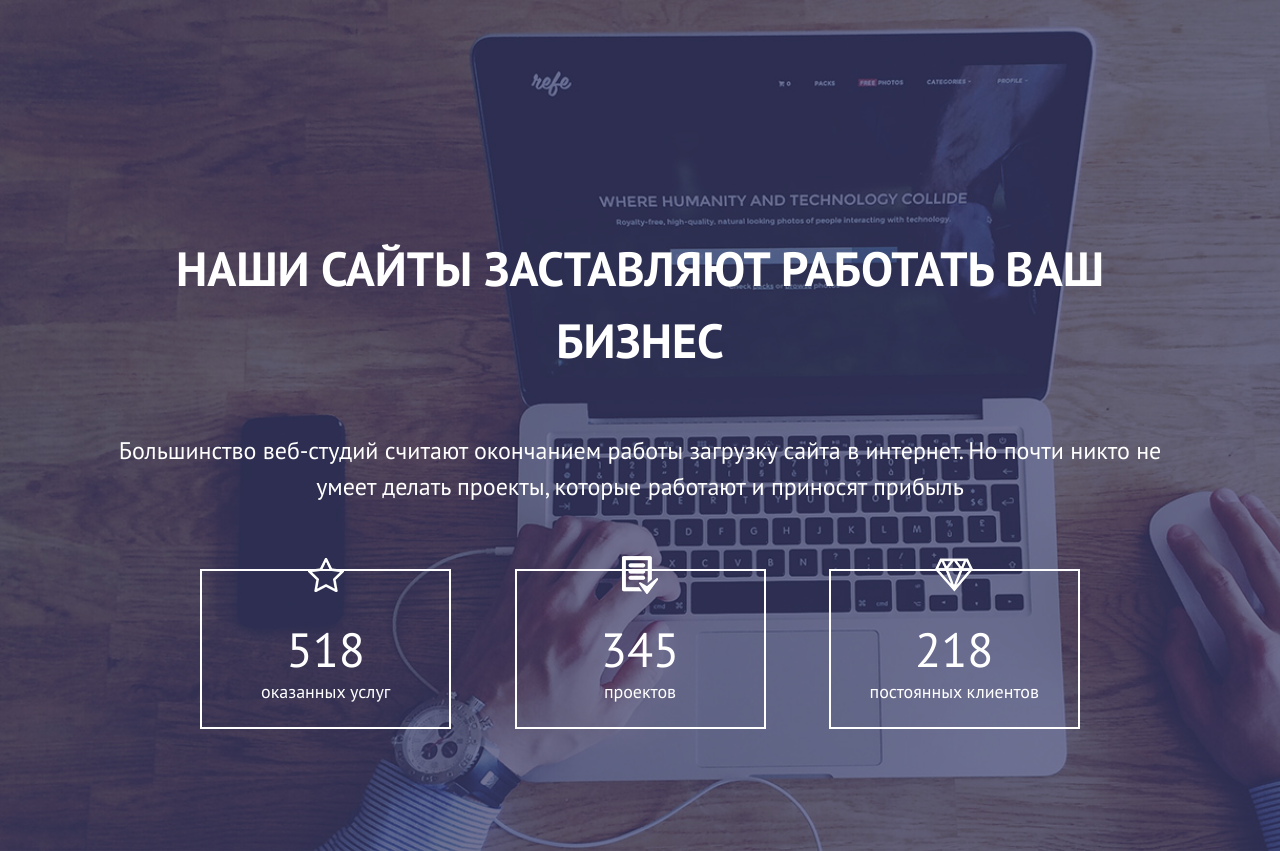
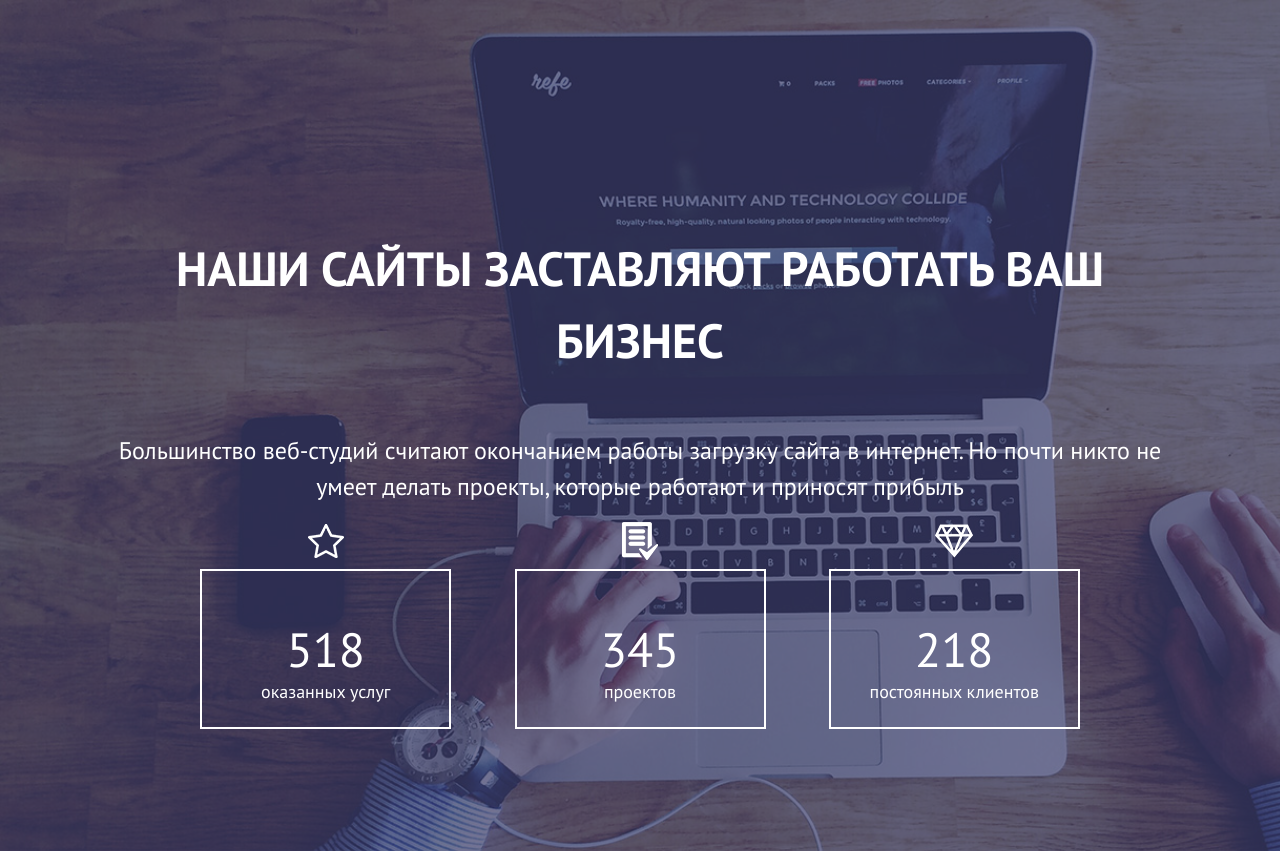
Before and after one commit to AsenchikA/WebAgency, a website: page src/index.html in a window 1280 px wide. Shown: the top 851 px of the page. Drawn offline with nearby package versions, Linux system fonts and the light colour scheme; files that its build step writes are made by us from their sources.

Commit message:
Правки мелких недочетов в блоках

```diff
--- a/src/index.html
+++ b/src/index.html
@@ -2,7 +2,6 @@
 <html lang="ru">
 <head>
   <meta charset="UTF-8">
-  <meta name="viewport" content="width=device-width, initial-scale=1">
   <title>Веб-студия</title>
   <link rel="stylesheet" href="css/style.min.css">
 </head>
--- a/src/less/blocks/advantages.less
+++ b/src/less/blocks/advantages.less
@@ -21,7 +21,7 @@
       position: absolute;
       width: 50px;
       height: 40px;
-      top: -16px;
+      top: -50px;
       left: 0;
       right: 0;
       margin: 0 auto;
--- a/src/less/global.less
+++ b/src/less/global.less
@@ -7,7 +7,6 @@ body {
   font-family: 'PTSans';
 }
 .container {
-  width: 100%;
-  max-width: 1245px;
+  width: 1245px;
   margin: 0 auto;
 }
```
